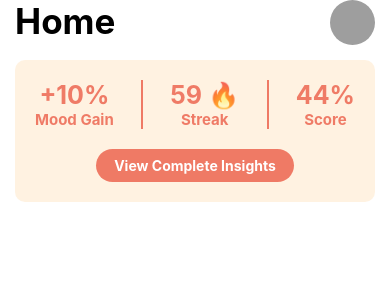
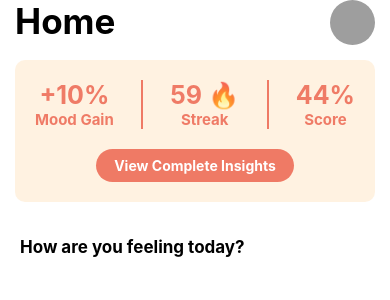
Before and after one commit to arnabdotpy/hack-auction, a React Native app: screen / in a window 390 px wide. Shown: the top 300 px of the page. Built offline with nearby package versions, Linux system fonts and the light colour scheme; grey boxes are pictures that could not be loaded.

Commit message:
[incomplete] component 'how are you feeling today'

```diff
--- /dev/null
+++ b/components/home/feeling-today/feeling-today.tsx
@@ -0,0 +1,13 @@
+import React from 'react'
+import { View, Text } from 'react-native'
+import styles from './feeling-today.style'
+
+const FeelingToday = () => {
+  return (
+    <View style={{margin: 20}}>
+      <Text style={{fontWeight: 'bold', fontSize: 17}}>How are you feeling today?</Text>
+    </View>
+  )
+}
+
+export default FeelingToday;
--- a/screens/home/home.tsx
+++ b/screens/home/home.tsx
@@ -3,12 +3,14 @@ import { View, Text } from 'react-native'
 import styles from './home.style'
 import Navbar from '../../components/global/navbar/navbar'
 import ViewCompleteInsights from '../../components/home/view-complete-insights/view-complete-insights'
+import FeelingToday from '../../components/home/feeling-today/feeling-today'
 
 const Home = () => {
   return (
     <View>
       <Navbar title="Home" />
       <ViewCompleteInsights />
+      <FeelingToday />
     </View>
   )
 }
```
Also changed, not shown: components/home/feeling-today/feeling-today.style.ts (added, +7 -0 lines).
